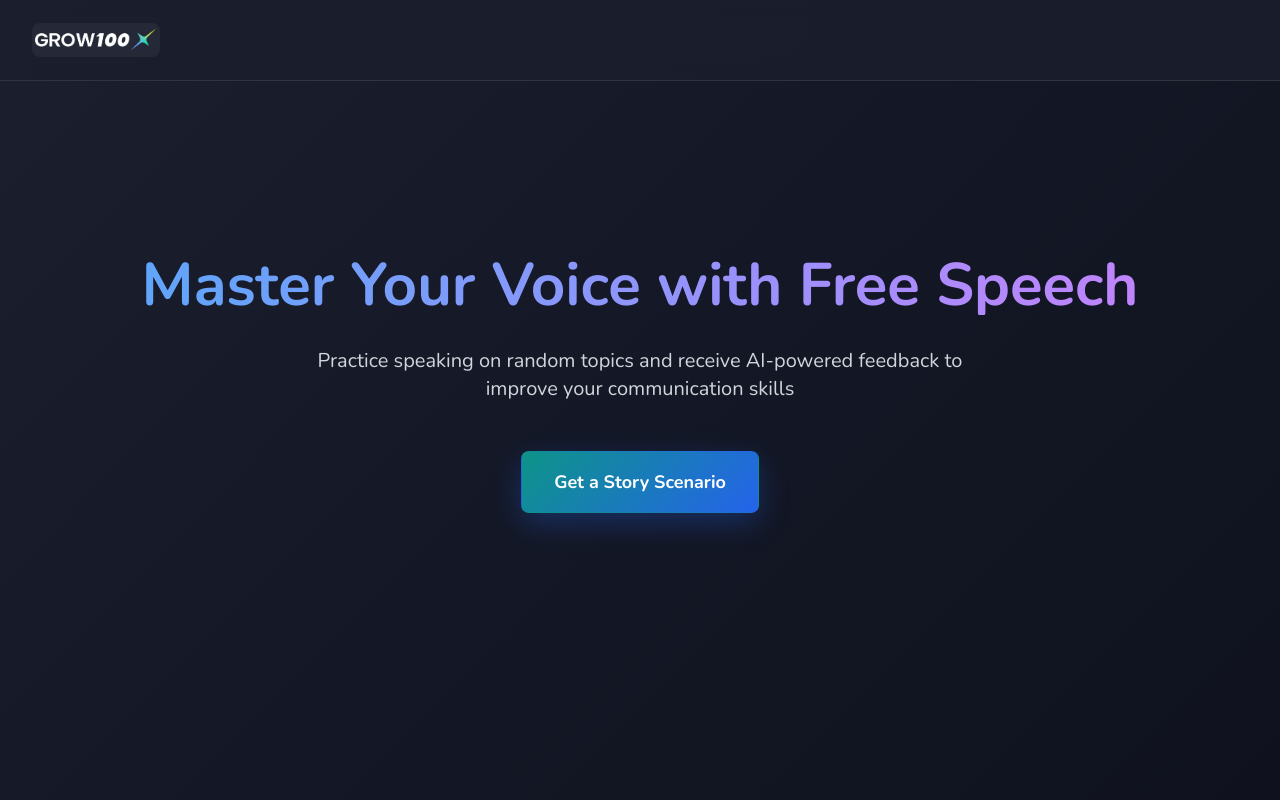
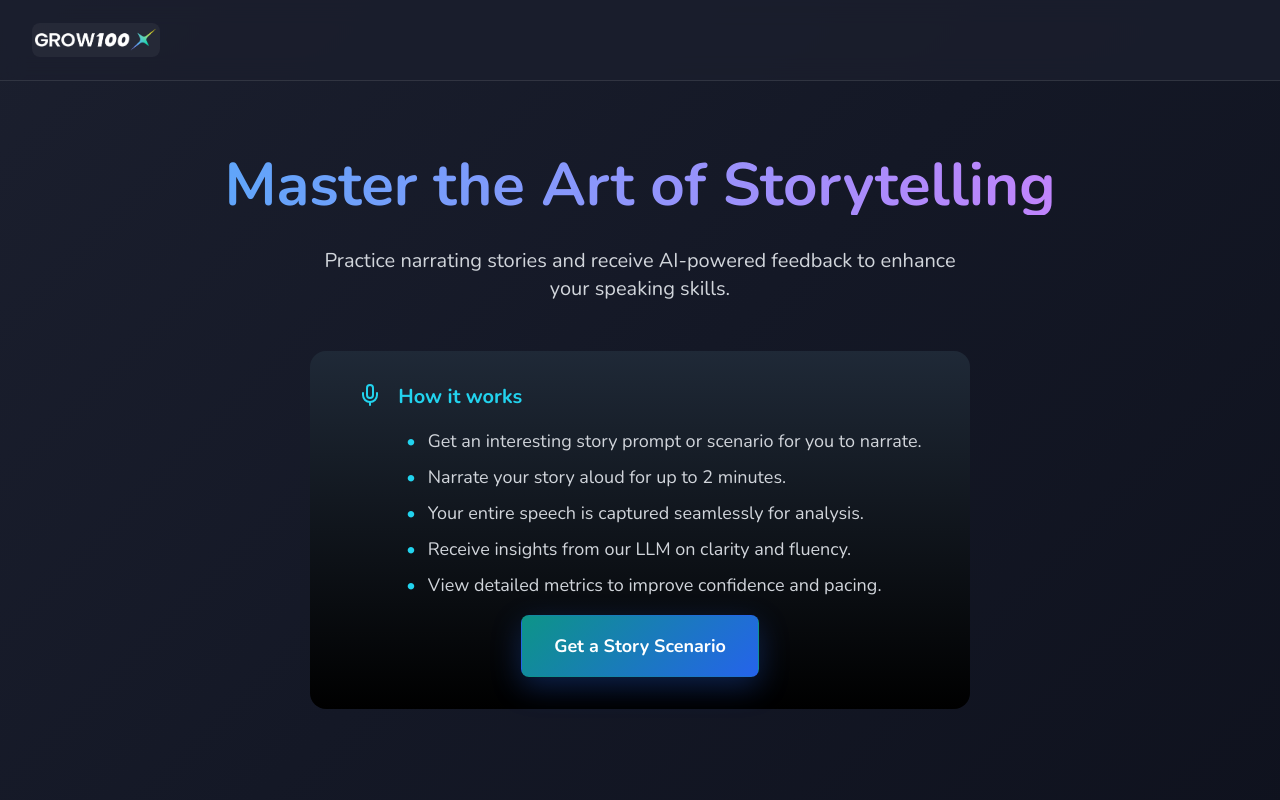
Before and after one commit to RushaanRajeshPai/ai-communication, a React (Vite) app in the folder frontend/: page /storytelling in a window 1280 px wide. Shown: the top 800 px of the page. Built offline with nearby package versions, Linux system fonts and the light colour scheme.

Commit message:
story UI changed

```diff
--- a/frontend/src/components/Story.tsx
+++ b/frontend/src/components/Story.tsx
@@ -353,14 +353,31 @@ const Story = () => {
         </nav>
       <div className="relative z-10 container mx-auto px-4 py-8 md:py-16">
         {stage === 'initial' && (
-          <div className="flex flex-col items-center justify-center min-h-[80vh] text-center">
+          <div className="flex flex-col items-center justify-center min-h-[80vh] text-center mt-16">
             <h1 className="text-4xl md:text-6xl font-bold mb-8 bg-gradient-to-r from-blue-400 to-purple-400 bg-clip-text text-transparent">
-              Master Your Voice with Free Speech
+            Master the Art of Storytelling
             </h1>
             <p className="text-lg md:text-xl text-gray-300 mb-12 max-w-2xl">
-              Practice speaking on random topics and receive AI-powered feedback to improve your communication skills
+            Practice narrating stories and receive AI-powered feedback to enhance your speaking skills.
             </p>
-            <button
+
+            <div className="bg-gradient-to-b from-gray-800 to-black rounded-2xl p-8 px-12 mb-8 max-w-2xl flex flex-col items-center justify-center">
+              <div className="space-y-4 w-full">
+                <div className="flex items-start space-x-4">
+                  <Mic className="w-6 h-6 text-cyan-400 flex-shrink-0" />
+                  <div>
+                    <h3 className="font-semibold text-xl text-cyan-400">How it works</h3>
+                  </div>
+                </div>
+                <ul className="text-gray-300 space-y-2 pl-12 text-lg">
+                  <li className="flex gap-3"><span className="text-cyan-400">•</span>Get an interesting story prompt or scenario for you to narrate.</li>
+                  <li className="flex gap-3"><span className="text-cyan-400">•</span>Narrate your story aloud for up to 2 minutes.</li>
+                  <li className="flex gap-3"><span className="text-cyan-400">•</span>Your entire speech is captured seamlessly for analysis.</li>
+                  <li className="flex gap-3"><span className="text-cyan-400">•</span>Receive insights from our LLM on clarity and fluency.</li>
+                  <li className="flex gap-3"><span className="text-cyan-400">•</span>View detailed metrics to improve confidence and pacing.</li>
+                </ul>
+                <div className="flex justify-center">
+                <button
               onClick={fetchTopic}
               className="px-8 py-4 rounded-lg text-lg font-semibold transition-all transform hover:scale-105 shadow-lg"
               style={{
@@ -370,6 +387,24 @@ const Story = () => {
             >
               Get a Story Scenario
             </button>
+                </div>
+              </div>
+              {error && (
+                <div className="bg-red-600/20 border border-red-500/50 p-4 rounded-lg mb-6 max-w-2xl">
+                  <p className="text-red-300">{error}</p>
+                </div>
+              )}
+            </div>
+            {/* <button
+              onClick={fetchTopic}
+              className="px-8 py-4 rounded-lg text-lg font-semibold transition-all transform hover:scale-105 shadow-lg"
+              style={{
+                background: 'linear-gradient(135deg, rgb(13, 148, 136) 0%, rgb(37, 99, 235) 100%)',
+                boxShadow: '0 10px 30px rgba(37, 99, 235, 0.3)'
+              }}
+            >
+              Get a Story Scenario
+            </button> */}
           </div>
         )}
 
```
